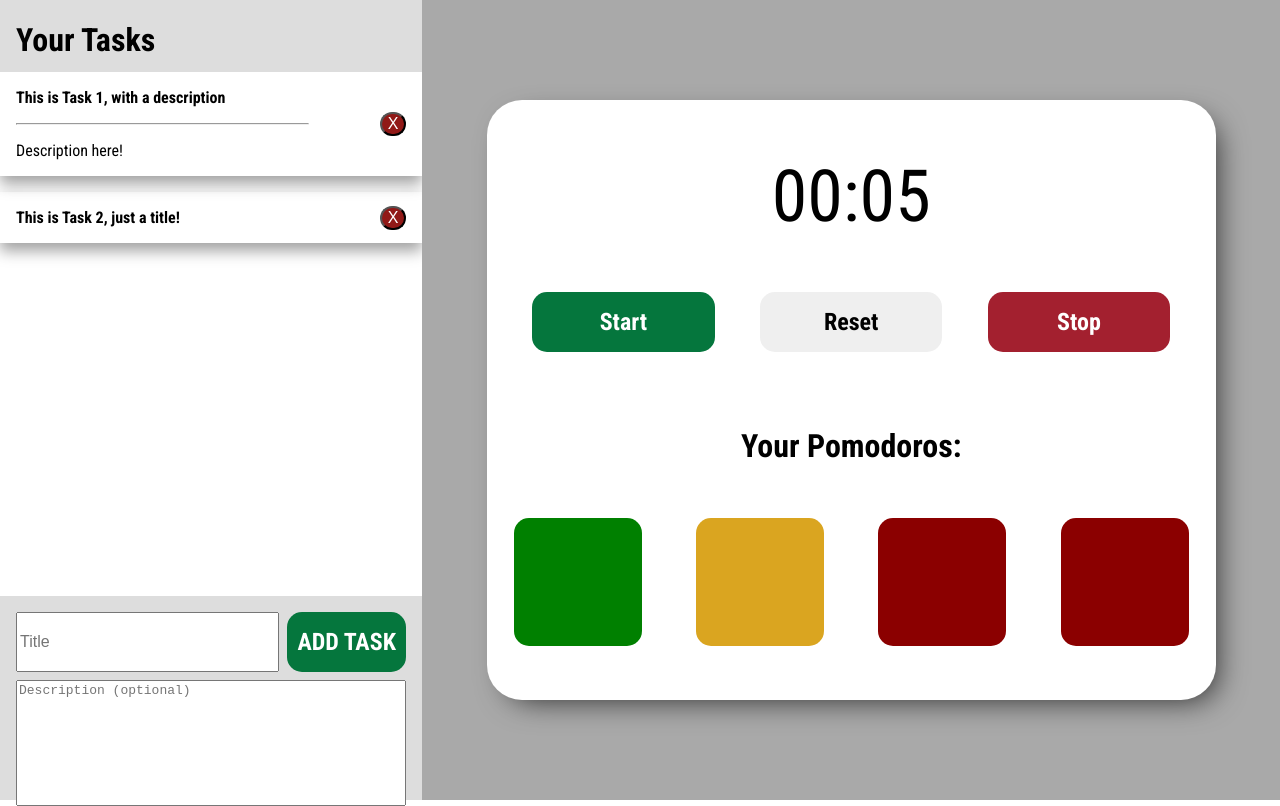
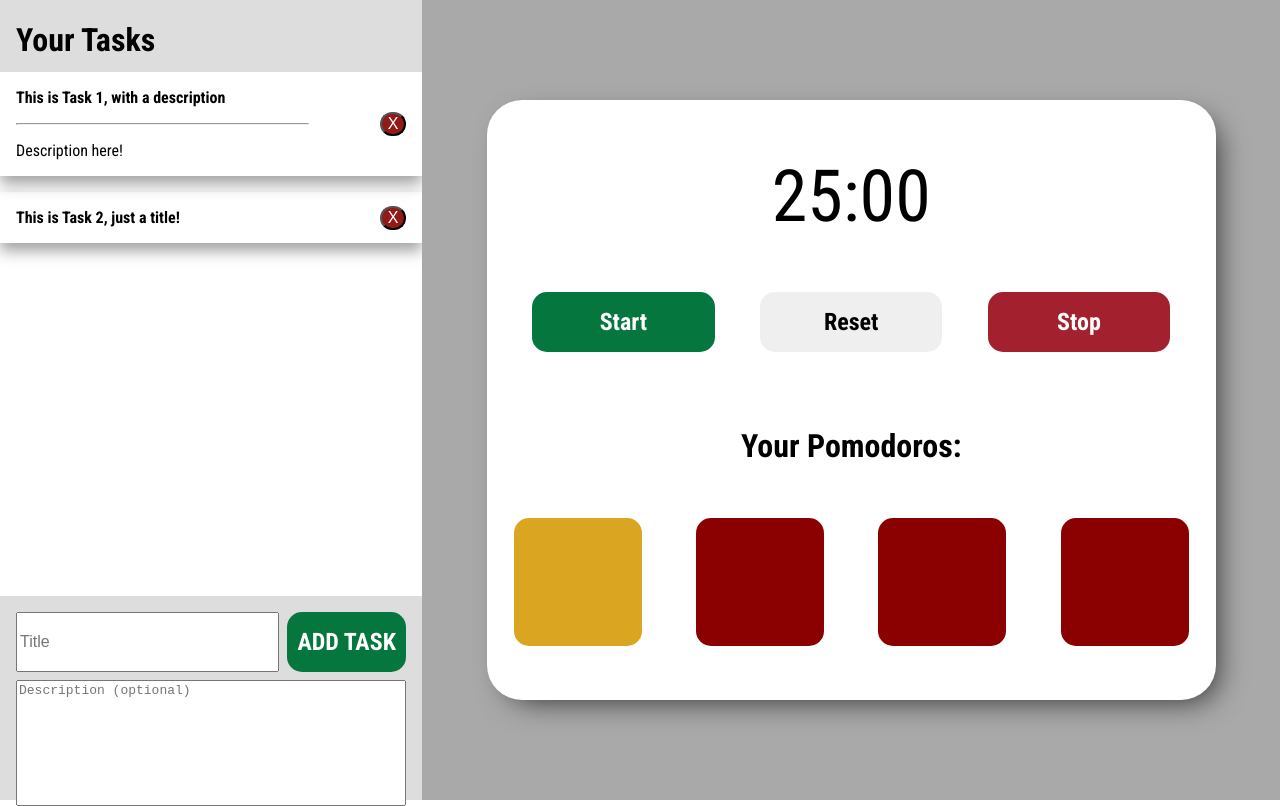
Before and after one commit to JDSeiler/itec225-project2, a React (Create React App) app: page / in a window 1280 px wide. Built offline with nearby package versions, Linux system fonts and the light colour scheme.

Commit message:
Implement Pomodoro logic and visualization

```diff
--- a/src/timer/PomodoroBlocks.js
+++ /dev/null
@@ -1,42 +0,0 @@
-import React from 'react';
-import styled from 'styled-components';
-
-const PomodoroBlocksTitle = styled.h1`
-    font-family: 'Roboto Condensed', sans-serif;
-    text-align: center;
-    padding-bottom: 1em;
-`;
-
-const PomodoroFlexContainer = styled.div`
-    display: flex;
-    flex-direction: row;
-
-    justify-content: space-around;
-`;
-
-const PomodoroBlock = styled.div`
-    width: 8em;
-    height: 8em;
-    border-radius: 15px;
-
-    background: ${props => props.statusColor || 'darkred'};
-`;
-
-
-const PomodoroBlocks  = () => {
-    return(
-        <div>
-            <PomodoroBlocksTitle>
-                Your Pomodoros:
-            </PomodoroBlocksTitle>
-            <PomodoroFlexContainer>
-                <PomodoroBlock statusColor="green"/>
-                <PomodoroBlock statusColor="goldenrod"/>
-                <PomodoroBlock/>
-                <PomodoroBlock/>
-            </PomodoroFlexContainer>
-        </div>
-    );
-};
-
-export default PomodoroBlocks;
--- /dev/null
+++ b/src/timer/PomodoroBlocks.tsx
@@ -0,0 +1,58 @@
+import React from 'react';
+import styled from 'styled-components';
+import { IntervalType } from './Timer';
+
+const PomodoroBlocksTitle = styled.h1`
+    font-family: 'Roboto Condensed', sans-serif;
+    text-align: center;
+    padding-bottom: 1em;
+`;
+
+const PomodoroFlexContainer = styled.div`
+    display: flex;
+    flex-direction: row;
+
+    justify-content: space-around;
+`;
+
+
+const PomodoroBlock = styled.div<{ statusColor?: string }>`
+    width: 8em;
+    height: 8em;
+    border-radius: 15px;
+
+    background: ${props => props.statusColor || 'darkred'};
+`;
+
+interface PomodoroBlocksProps {
+    pomodoroCount: number,
+    intervalType: IntervalType
+}
+
+const determineBlockState = (pomodoroState: PomodoroBlocksProps, idx: number) => {
+    if (idx > pomodoroState.pomodoroCount) {
+        return 'darkred';
+    } else if (idx === pomodoroState.pomodoroCount && pomodoroState.intervalType === IntervalType.WorkPeriod) {
+        return 'goldenrod';
+    } else {
+        return 'green';
+    }
+};
+
+const PomodoroBlocks = (props: PomodoroBlocksProps) => {
+    return(
+        <div>
+            <PomodoroBlocksTitle>
+                Your Pomodoros:
+            </PomodoroBlocksTitle>
+            <PomodoroFlexContainer>
+                <PomodoroBlock statusColor={determineBlockState(props, 1)}/>
+                <PomodoroBlock statusColor={determineBlockState(props, 2)}/>
+                <PomodoroBlock statusColor={determineBlockState(props, 3)}/>
+                <PomodoroBlock statusColor={determineBlockState(props, 4)}/>
+            </PomodoroFlexContainer>
+        </div>
+    );
+};
+
+export default PomodoroBlocks;
--- a/src/timer/Timer.tsx
+++ b/src/timer/Timer.tsx
@@ -29,8 +29,20 @@ const TimerFlexContinaer = styled.div`
     -webkit-box-shadow: 10px 10px 30px -10px rgba(0,0,0,0.75);
 `;
 
+
+export enum IntervalType {
+    // eslint-disable-next-line no-unused-vars
+    WorkPeriod,
+    // eslint-disable-next-line no-unused-vars
+    ShortBreak,
+    // eslint-disable-next-line no-unused-vars
+    LongBreak
+}
+
 interface TimerState {
-    timerValue: number
+    timerValue: number,
+    intervalType: IntervalType,
+    completedPomodoroCount: number,
 }
 
 class Timer extends React.Component<{}, TimerState> {
@@ -49,7 +61,9 @@ class Timer extends React.Component<{}, TimerState> {
         this.stopTimer = this.stopTimer.bind(this);
 
         this.state = {
-            timerValue: 5
+            timerValue: this.WORK_DURATION,
+            intervalType: IntervalType.WorkPeriod,
+            completedPomodoroCount: 1
         };
     }
 
@@ -77,9 +91,12 @@ class Timer extends React.Component<{}, TimerState> {
         if(this.state.timerValue === 0) {
             clearInterval(this.ticker);
             this.ticker = null;
+
             if (Notification.permission === 'granted') {
                 new Notification('Timer completed!');
             }
+
+            this.handleTimerCompletion();
         } else {
             this.setState((prevState) => {
                 return { timerValue: prevState.timerValue-1 };
@@ -87,21 +104,63 @@ class Timer extends React.Component<{}, TimerState> {
         }
     }
 
-    startTimer() {
-        this.advanceTimer();
+    handleTimerCompletion() {
+        if (this.state.intervalType === IntervalType.WorkPeriod) {
+            if (this.state.completedPomodoroCount < 4) {
+                this.setUpShortBreak();
+            } else {
+                this.setUpLongBreak();
+            }
+        } else if (this.state.intervalType === IntervalType.ShortBreak) {
+            this.setState((prevState) => {
+                return {...prevState, completedPomodoroCount: prevState.completedPomodoroCount + 1};
+            });
+            this.setUpWorkPeriod();
+        } else if (this.state.intervalType === IntervalType.LongBreak) {
+            this.resetTimer();
+        }
+    }
+
+    setUpWorkPeriod() {
+        this.setState((prevState) => {
+            return {...prevState, timerValue: this.WORK_DURATION, intervalType: IntervalType.WorkPeriod};
+        });
+    }
+
+    setUpShortBreak() {
+        this.setState((prevState) => {
+            return {...prevState, timerValue: this.SHORT_BREAK_DURATION, intervalType: IntervalType.ShortBreak};
+        });
         if(!this.ticker) this.ticker = setInterval(this.advanceTimer, 1000);
     }
 
+    setUpLongBreak() {
+        this.setState((prevState) => {
+            return {...prevState, timerValue: this.LONG_BREAK_DURATION, intervalType: IntervalType.LongBreak};
+        });
+        if(!this.ticker) this.ticker = setInterval(this.advanceTimer, 1000);
+    }
+
+    startTimer() {
+        if(!this.ticker) {
+            this.advanceTimer();
+            this.ticker = setInterval(this.advanceTimer, 1000);
+        }
+    }
+
     resetTimer() {
-        this.stopTimer();
+        clearInterval(this.ticker);
+        this.ticker = null;
         this.setState(() => {
-            return { timerValue: 10 };
+            return { timerValue: 3, intervalType: IntervalType.WorkPeriod, completedPomodoroCount: 1 };
         });
     }
 
     stopTimer() {
-        clearInterval(this.ticker);
-        this.ticker = null;
+        if(this.state.intervalType === IntervalType.WorkPeriod) {
+            clearInterval(this.ticker);
+            this.ticker = null;
+        }
     }
 
     render() {
@@ -110,7 +169,7 @@ class Timer extends React.Component<{}, TimerState> {
                 <TimerFlexContinaer>
                     <TimerDisplay seconds={this.state.timerValue}/>
                     <TimerControls startCallback={this.startTimer} resetCallback={this.resetTimer} stopCallback={this.stopTimer}/>
-                    <PomodoroBlocks/>
+                    <PomodoroBlocks pomodoroCount={this.state.completedPomodoroCount} intervalType={this.state.intervalType}/>
                 </TimerFlexContinaer>
             </TimerWrapper>
         );
```
